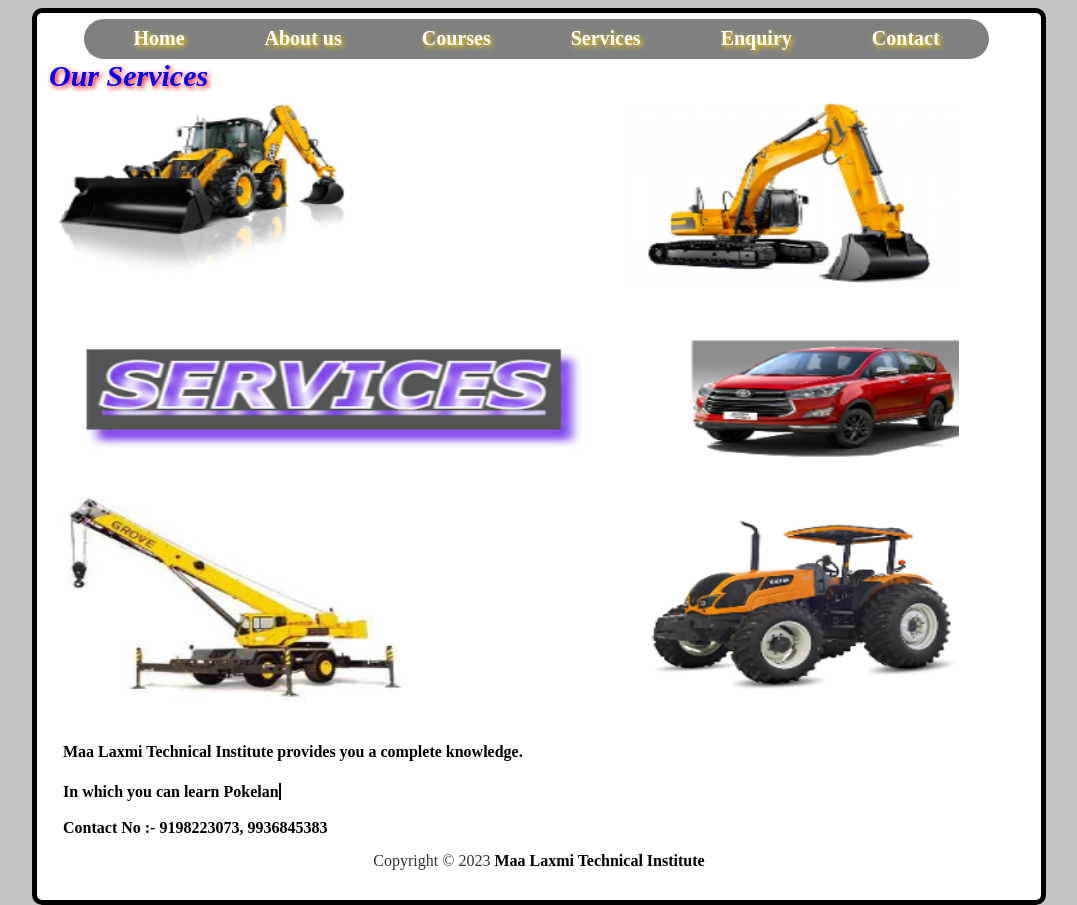
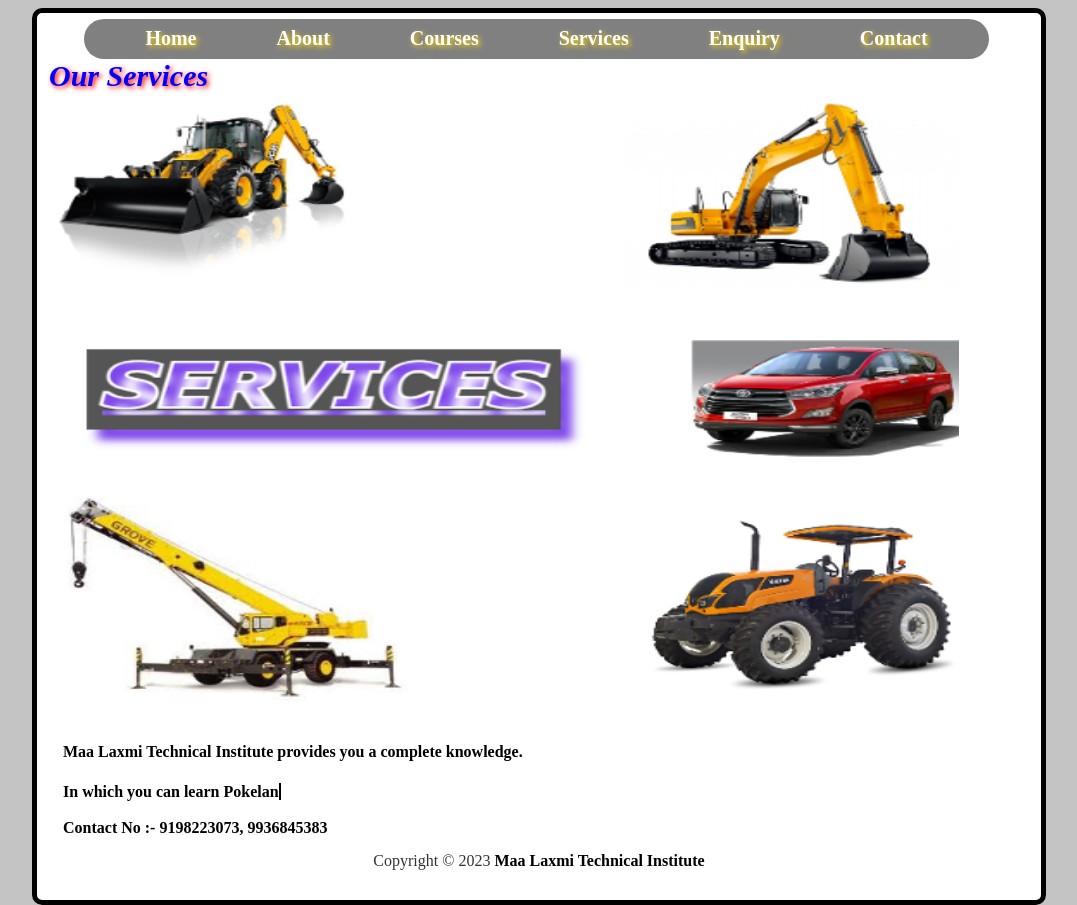
Before and after one commit to rajathdgf/MLTI, a plain HTML site: page Services.html in a window 1280 px wide. Shown: the whole page, without its empty margins (162-1239 px from the left). Drawn offline with Linux system fonts and the light colour scheme.

Commit message:
Update Services.html

```diff
--- a/Services.html
+++ b/Services.html
@@ -12,7 +12,7 @@
 
         <div class="top">
             <h2><a href="index.html">Home</a></h2>
-            <h2><a href="About us.html">About us</a></h2>
+            <h2><a href="About us.html">About</a></h2>
             <h2><a href="Courses.html">Courses</a></h2>
             <h2><a href="Services.html">Services</a></h2>
             <h2><a href="Enquiry.html">Enquiry</a></h2>
```
